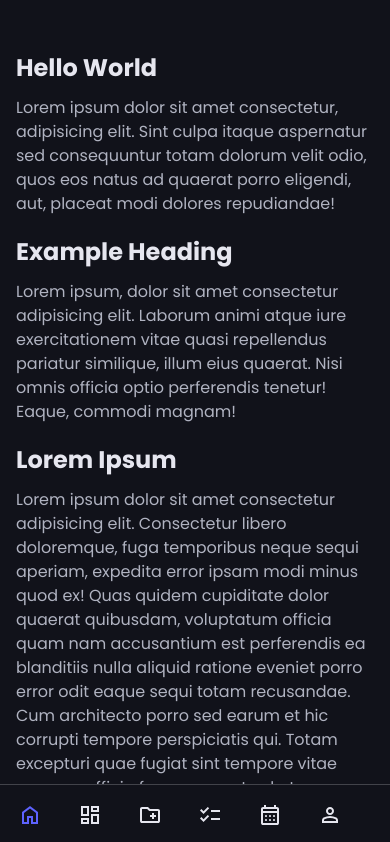
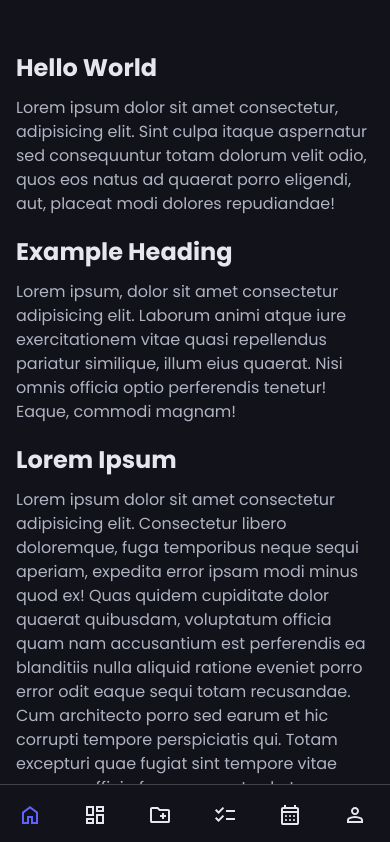
Before and after one commit to loganlokku/responsive-sidebar-menu-with-animated-dropdowns, a plain HTML site: page index.html in a window 390 px wide. Shown: the top 842 px of the page. Drawn offline with Linux system fonts and the light colour scheme.

Commit message:
New style added to bottom navigation for tab and mobile device response

```diff
--- a/style.css
+++ b/style.css
@@ -166,8 +166,9 @@ main p{
         > ul{
             padding: 0;
             display: grid;
-            grid-auto-columns: 60px;
-            grid-auto-flow: column;
+            grid-template-columns: 1fr 1fr 1fr 1fr 1fr 1fr;
+            /* grid-auto-columns: 60px;
+            grid-auto-flow: column; */
             align-items: center;
             overflow-x: scroll;
         }
```
